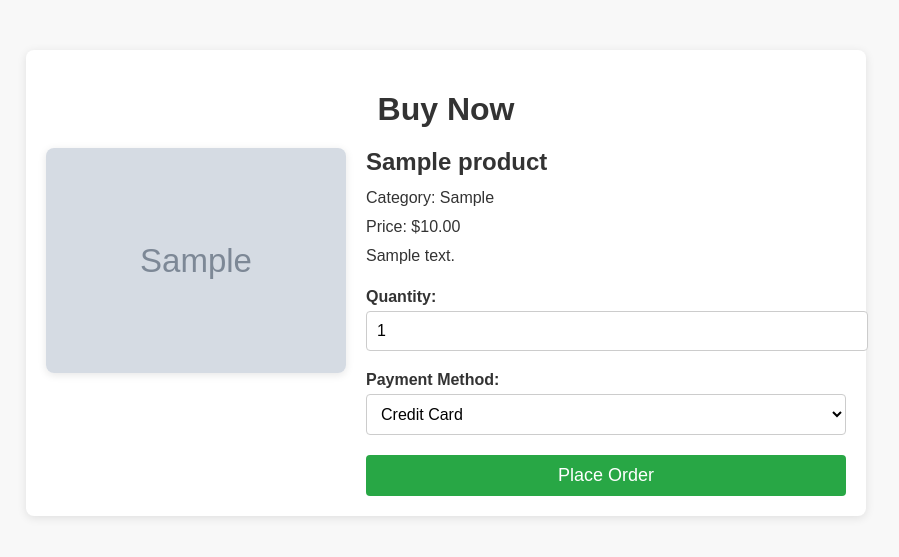
After one commit to Sampathcode12/E-commerce-site, a PHP site: page /buy.php?product_id=1 in a window 1280 px wide. The commit adds this page. Shown: the top 557 px of the page, without its empty margins (194-1093 px from the left). Run offline with PHP 8.4, Linux system fonts and the light colour scheme; tables that the repository leaves empty or names only in its code hold one stand-in row (values such as "Sample post"); grey boxes marked "Sample" are stand-in pictures.

Commit message:
buy button, oder quentity search and payment method select done

```diff
--- /dev/null
+++ b/page/buy.css
@@ -0,0 +1,97 @@
+body {
+    font-family: Arial, sans-serif;
+    margin: 0;
+    padding: 0;
+    background-color: #f8f8f8;
+    color: #333;
+}
+
+.product-detail-container {
+    max-width: 800px;
+    margin: 50px auto;
+    padding: 20px;
+    background-color: #fff;
+    border-radius: 8px;
+    box-shadow: 0 2px 10px rgba(0, 0, 0, 0.1);
+}
+
+.product-detail-container h1 {
+    text-align: center;
+    margin-bottom: 20px;
+}
+
+.product-detail {
+    display: flex;
+    gap: 20px;
+    align-items: flex-start;
+}
+
+.product-detail-image {
+    max-width: 300px;
+    width: 100%;
+    border-radius: 8px;
+    object-fit: cover;
+    box-shadow: 0 2px 8px rgba(0, 0, 0, 0.1);
+}
+
+.product-detail-info {
+    flex: 1;
+}
+
+.product-detail-info h2 {
+    margin: 0 0 10px;
+    font-size: 24px;
+}
+
+.product-detail-info p {
+    margin: 5px 0;
+    font-size: 16px;
+    line-height: 1.5;
+}
+
+form {
+    margin-top: 20px;
+}
+
+label {
+    display: block;
+    margin-bottom: 5px;
+    font-weight: bold;
+}
+
+input[type="number"] {
+    width: 100%;
+    padding: 10px;
+    margin-bottom: 20px;
+    border: 1px solid #ccc;
+    border-radius: 4px;
+    font-size: 16px;
+}
+
+select {
+    width: 100%;
+    padding: 10px;
+    margin-bottom: 20px;
+    border: 1px solid #ccc;
+    border-radius: 4px;
+    font-size: 16px;
+    background-color: #fff;
+}
+
+.place-order-button {
+    display: inline-block;
+    width: 100%;
+    padding: 10px 15px;
+    background-color: #28a745;
+    color: #fff;
+    text-align: center;
+    border: none;
+    border-radius: 4px;
+    font-size: 18px;
+    cursor: pointer;
+    transition: background-color 0.3s;
+}
+
+.place-order-button:hover {
+    background-color: #218838;
+}
--- /dev/null
+++ b/page/buy.php
@@ -0,0 +1,81 @@
+<?php
+include("Database.php"); // Include the database connection
+
+// Check if product_id is provided in the URL
+if (isset($_GET['product_id'])) {
+    $product_id = intval($_GET['product_id']);
+
+    // Fetch the product details from the database
+    $sql = "SELECT id, name, category, price, image_path, description, quantity FROM products WHERE id = ?";
+    $stmt = $conn->prepare($sql);
+    $stmt->bind_param("i", $product_id);
+    $stmt->execute();
+    $result = $stmt->get_result();
+
+    if ($result->num_rows > 0) {
+        $product = $result->fetch_assoc();
+    } else {
+        echo "Product not found.";
+        exit;
+    }
+} else {
+    echo "Invalid product.";
+    exit;
+}
+?>
+
+<!DOCTYPE html>
+<html lang="en">
+<head>
+    <meta charset="UTF-8">
+    <meta name="viewport" content="width=device-width, initial-scale=1.0">
+    <title>Buy <?php echo htmlspecialchars($product['name']); ?></title>
+    <link rel="stylesheet" href="buy.css">
+</head>
+<body>
+    <div class="product-detail-container">
+        <h1>Buy Now</h1>
+        <div class="product-detail">
+            <img src="<?php echo htmlspecialchars($product['image_path']); ?>" alt="<?php echo htmlspecialchars($product['name']); ?>" class="product-detail-image">
+            <div class="product-detail-info">
+                <h2><?php echo htmlspecialchars($product['name']); ?></h2>
+                <p>Category: <?php echo ucfirst(htmlspecialchars($product['category'])); ?></p>
+                <p>Price: $<?php echo number_format($product['price'], 2); ?></p>
+                <p><?php echo htmlspecialchars($product['description']); ?></p>
+                <form action="payment_page.php" method="POST" onsubmit="return validateQuantity(<?php echo $product['quantity']; ?>);">
+                    <input type="hidden" name="product_id" value="<?php echo $product['id']; ?>">
+                    <input type="hidden" name="product_price" value="<?php echo $product['price']; ?>">
+                    <label for="quantity">Quantity:</label>
+                    <input type="number" name="quantity" id="quantity" min="1" value="1" required>
+
+                    <label for="payment_method">Payment Method:</label>
+                    <select name="payment_method" id="payment_method" required>
+                        <option value="credit_card">Credit Card</option>
+                        <option value="paypal">PayPal</option>
+                        <option value="bank_transfer">Bank Transfer</option>
+                    </select>
+
+                    <button type="submit" class="place-order-button">Place Order</button>
+                </form>
+                <p id="error-message" style="color: red; display: none;"></p>
+            </div>
+        </div>
+    </div>
+
+    <script>
+        function validateQuantity(availableQuantity) {
+            const quantityInput = document.getElementById('quantity');
+            const errorMessage = document.getElementById('error-message');
+
+            if (parseInt(quantityInput.value) > availableQuantity) {
+                errorMessage.textContent = `Only ${availableQuantity} item(s) are available. Please adjust the quantity.`;
+                errorMessage.style.display = 'block';
+                return false;
+            }
+
+            errorMessage.style.display = 'none';
+            return true;
+        }
+    </script>
+</body>
+</html>
```
Also changed, not shown: page/Home.php (+4 -7 lines).
